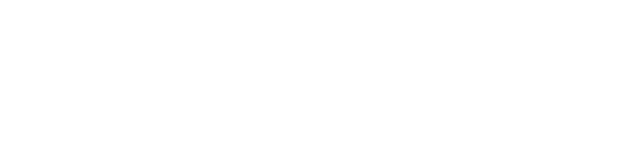
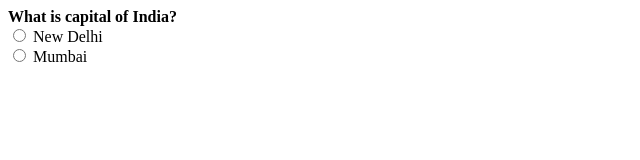
Before and after one commit to acciojob/trivia-Ashutoshbot1, a website: page main.html in a window 1280 px wide. Shown: the whole page, without its empty margins (0-640 px from the left). Drawn offline with Linux system fonts and the light colour scheme.

Commit message:
created a submission

```diff
--- a/main.html
+++ b/main.html
@@ -8,6 +8,21 @@
 
 <body>
 	<!-- the entire body must be written by student -->
+	<div class="ques">
+		<strong>What is capital of India?</strong>
+	</div>
+
+	<div class="options">
+		<input type="radio" id="newdelhi" name="ans">
+		<label for="newdelhi">New Delhi</label><br>
+		<input type="radio" id="mumbai" name="ans">
+		<label for="mumbai">Mumbai</label>
+	</div>
+
+	<div>
+
+	</div>
+
     <script type="text/javascript" src="./script.js">
 </script>
 
```
